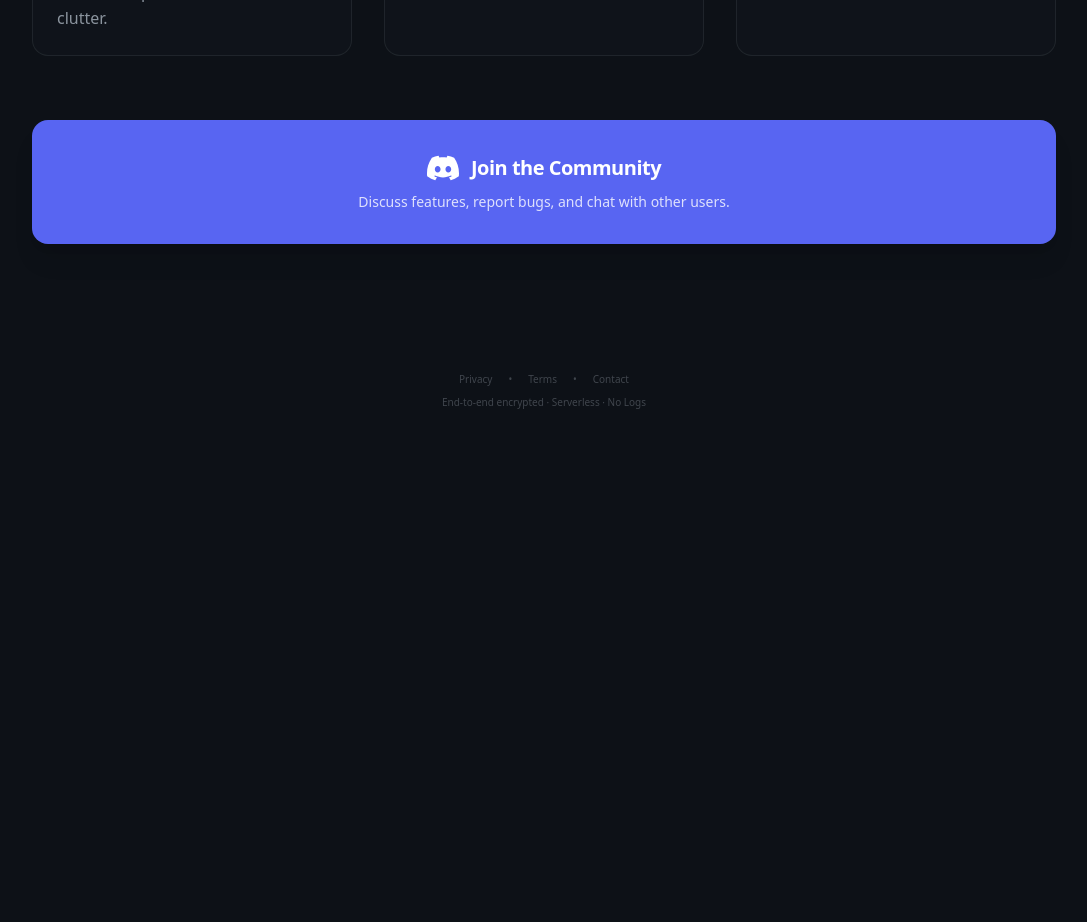
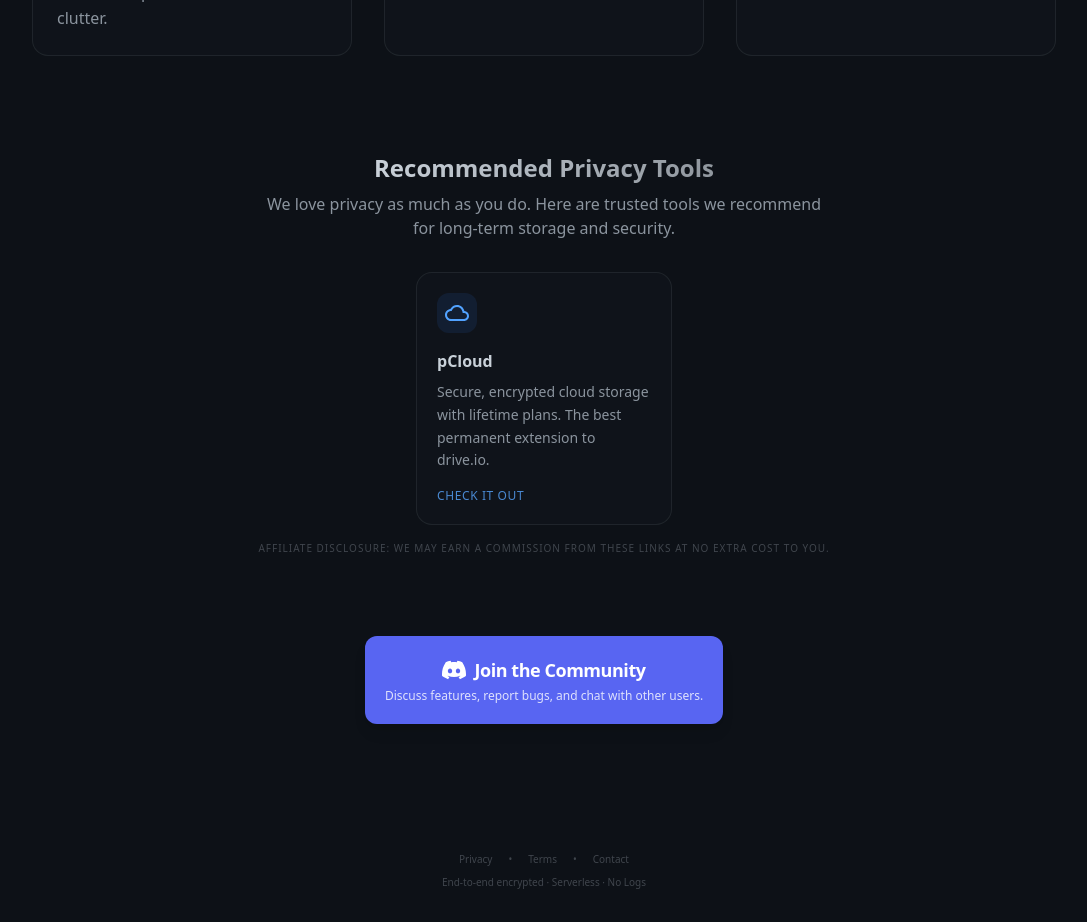
Before and after one commit to Domisore/cloud-clipboard, a Next.js app: page / in a window 1280 px wide. Shown: the part 1040-1962 px from the top of the page, without its empty margins (96-1183 px from the left). Before the commit the page ends 1482 px from the top, so only its background shows below. Built offline with nearby package versions, Linux system fonts and the light colour scheme; no server answers.

Commit message:
feat: Implement Workbox service worker for caching and create initial application page with a recommended tools component.

```diff
--- a/src/app/page.tsx
+++ b/src/app/page.tsx
@@ -4,6 +4,7 @@ import { CommandCenter } from "@/components/ui/CommandCenter";
 import { RecentList } from "@/components/ui/RecentList";
 import { CarbonAd } from "@/components/ui/CarbonAd";
 import { HowItWorks } from "@/components/ui/HowItWorks";
+import { RecommendedTools } from "@/components/monetization/RecommendedTools";
 
 export default function Home() {
   return (
@@ -69,21 +70,24 @@ export default function Home() {
           </div>
 
 
+          {/* Recommended Privacy Tools (Affiliate) */}
+          <RecommendedTools />
+
           {/* Discord CTA */}
           <a
             id="contact"
             href="https://discord.gg/PTtKGCmg"
             target="_blank"
             rel="noopener noreferrer"
-            className="flex flex-col items-center justify-center p-8 rounded-2xl bg-[#5865F2] hover:bg-[#4752C4] text-white transition-all transform hover:scale-[1.02] active:scale-[0.98] shadow-xl group"
+            className="flex flex-col items-center justify-center p-5 rounded-xl bg-[#5865F2] hover:bg-[#4752C4] text-white transition-all transform hover:scale-[1.02] active:scale-[0.98] shadow-lg group max-w-2xl mx-auto"
           >
-            <div className="flex items-center gap-3 mb-2">
-              <svg className="w-8 h-8" viewBox="0 0 24 24" fill="currentColor" xmlns="http://www.w3.org/2000/svg">
+            <div className="flex items-center gap-2 mb-1">
+              <svg className="w-6 h-6" viewBox="0 0 24 24" fill="currentColor" xmlns="http://www.w3.org/2000/svg">
                 <path d="M20.317 4.3698a19.7913 19.7913 0 00-4.8851-1.5152.0741.0741 0 00-.0785.0371c-.211.3753-.4447.8648-.6083 1.2495-1.8447-.2762-3.68-.2762-5.4868 0-.1636-.3933-.4058-.8742-.6177-1.2495a.077.077 0 00-.0785-.037 19.7363 19.7363 0 00-4.8852 1.515.0699.0699 0 00-.0321.0277C.5334 9.0458-.319 13.5799.0992 18.0578a.0824.0824 0 00.0312.0561c2.0528 1.5076 4.0413 2.4228 5.9929 3.0294a.0777.0777 0 00.0842-.0276c.4616-.6304.8731-1.2952 1.226-1.9942a.076.076 0 00-.0416-.1057c-.6528-.2476-1.2743-.5495-1.8722-.8923a.077.077 0 01-.0076-.1277c.1258-.0943.2517-.1892.3718-.2914a.0743.0743 0 01.0776-.0105c3.9278 1.7933 8.18 1.7933 12.0614 0a.0739.0739 0 01.0785.0095c.1202.1023.246.1981.3728.2924a.077.077 0 01-.0066.1276 12.2986 12.2986 0 01-1.873.8914.0766.0766 0 00-.0407.1067c.3604.690.7719 1.3628 1.225 1.9932a.076.076 0 00.0842.0286c1.961-.6067 3.9495-1.5219 6.0023-3.0294a.077.077 0 00.0313-.0552c.5004-5.177-.8382-9.6739-3.5485-13.6604a.061.061 0 00-.0312-.0286zM8.02 15.3312c-1.1825 0-2.1569-1.0857-2.1569-2.419 0-1.3332.9555-2.4189 2.157-2.4189 1.2108 0 2.1757 1.0952 2.1568 2.419 0 1.3332-.946 2.419-2.1568 2.419zm7.9748 0c-1.1825 0-2.1569-1.0857-2.1569-2.419 0-1.3332.9554-2.4189 2.1569-2.4189 1.2108 0 2.1757 1.0952 2.1568 2.419 0 1.3332-.946 2.419-2.1568 2.419z" />
               </svg>
-              <span className="text-xl font-bold tracking-tight">Join the Community</span>
+              <span className="text-lg font-bold tracking-tight">Join the Community</span>
             </div>
-            <p className="text-white/80 text-sm font-medium">
+            <p className="text-white/80 text-xs font-medium">
               Discuss features, report bugs, and chat with other users.
             </p>
           </a>
--- /dev/null
+++ b/src/components/monetization/RecommendedTools.tsx
@@ -0,0 +1,114 @@
+import Link from "next/link";
+
+interface Tool {
+    name: string;
+    description: string;
+    url: string;
+    icon: React.ReactNode;
+    colorClass: string;
+    buttonText?: string;
+}
+
+export function RecommendedTools() {
+    const tools: Tool[] = [
+        {
+            name: "pCloud",
+            description: "Secure, encrypted cloud storage with lifetime plans. The best permanent extension to drive.io.",
+            url: "https://partner.pcloud.com/r/153485",
+            colorClass: "text-blue-400 bg-blue-500/10",
+            icon: (
+                <svg xmlns="http://www.w3.org/2000/svg" viewBox="0 0 24 24" fill="currentColor" className="w-6 h-6">
+                    <path d="M19.35 10.04C18.67 6.59 15.64 4 12 4 9.11 4 6.6 5.64 5.35 8.04 2.34 8.36 0 10.91 0 14c0 3.31 2.69 6 6 6h13c2.76 0 5-2.24 5-5 0-2.64-2.05-4.78-4.65-4.96zM19 18H6c-2.21 0-4-1.79-4-4 0-2.05 1.53-3.76 3.56-3.97l1.07-.11.5-.95C8.08 7.14 9.94 6 12 6c2.62 0 4.88 1.86 5.39 4.43l.3 1.5 1.53.11c1.56.1 2.78 1.41 2.78 2.96 0 1.65-1.35 3-3 3z" />
+                </svg>
+            ),
+        },
+        // {
+        //     name: "Sync.com",
+        //     description: "Zero-knowledge encryption for your files. Guaranteed privacy that even they can't access.",
+        //     url: "https://www.sync.com/?_yap_id=YOUR_REF_ID", // TODO: Replace with real affiliate link
+        //     colorClass: "text-red-400 bg-red-500/10",
+        //     buttonText: "Get 5GB Free",
+        //     icon: (
+        //         <svg xmlns="http://www.w3.org/2000/svg" viewBox="0 0 24 24" fill="none" stroke="currentColor" strokeWidth="2" strokeLinecap="round" strokeLinejoin="round" className="w-6 h-6">
+        //             <path d="M21 12c0 1.66-4 3-9 3s-9-1.34-9-3" />
+        //             <path d="M3 5v14c0 1.66 4 3 9 3s9-1.34 9-3V5" />
+        //             <ellipse cx="12" cy="5" rx="9" ry="3" />
+        //         </svg>
+        //     ),
+        // },
+        // {
+        //     name: "NordVPN",
+        //     description: "Protect your connection while sharing. fast, secure, and keeps no logs of your activity.",
+        //     url: "https://nordvpn.com/ref/YOUR_REF_ID", // TODO: Replace with real affiliate link
+        //     colorClass: "text-emerald-400 bg-emerald-500/10",
+        //     icon: (
+        //         <svg xmlns="http://www.w3.org/2000/svg" viewBox="0 0 24 24" fill="none" stroke="currentColor" strokeWidth="2" strokeLinecap="round" strokeLinejoin="round" className="w-6 h-6">
+        //             <path d="M12 22s8-4 8-10V5l-8-3-8 3v7c0 6 8 10 8 10z" />
+        //             <path d="m9 12 2 2 4-4" />
+        //         </svg>
+        //     ),
+        // },
+        // {
+        //    name: "Proton",
+        //    description: "Complete privacy ecosystem: Email, Calendar, Drive, and VPN from CERN scientists.",
+        //    url: "https://proton.me/mail/pricing?ref=YOUR_REF_ID",
+        //    colorClass: "text-purple-400 bg-purple-500/10",
+        //    icon: (
+        //      <svg xmlns="http://www.w3.org/2000/svg" viewBox="0 0 24 24" fill="none" stroke="currentColor" strokeWidth="2" strokeLinecap="round" strokeLinejoin="round" className="w-6 h-6">
+        //        <path d="M12 22s8-4 8-10V5l-8-3-8 3v7c0 6 8 10 8 10" />
+        //        <circle cx="12" cy="12" r="3" />
+        //      </svg>
+        //    )
+        // }
+    ];
+
+    return (
+        <section className="w-full max-w-5xl mx-auto py-8">
+            <div className="flex flex-col items-center mb-8">
+                <h2 className="text-2xl font-bold bg-clip-text text-transparent bg-gradient-to-r from-foreground to-foreground/70">
+                    Recommended Privacy Tools
+                </h2>
+                <p className="text-foreground-muted mt-2 text-center max-w-xl">
+                    We love privacy as much as you do. Here are trusted tools we recommend for long-term storage and security.
+                </p>
+            </div>
+
+            <div className="flex flex-wrap justify-center gap-4">
+                {tools.map((tool) => (
+                    <a
+                        key={tool.name}
+                        href={tool.url}
+                        target="_blank"
+                        rel="noopener noreferrer nofollow"
+                        className="group flex flex-col p-5 rounded-2xl bg-surface/30 border border-border-color/50 hover:border-accent/30 hover:bg-surface/50 transition-all duration-300 relative overflow-hidden w-full sm:max-w-[16rem]"
+                    >
+                        {/* Hover Glow Effect */}
+                        <div className="absolute inset-0 bg-gradient-to-br from-transparent to-accent/5 opacity-0 group-hover:opacity-100 transition-opacity" />
+
+                        <div className={`w-10 h-10 rounded-xl flex items-center justify-center mb-4 transition-transform group-hover:scale-110 ${tool.colorClass}`}>
+                            {tool.icon}
+                        </div>
+
+                        <h3 className="text-foreground font-semibold mb-2 flex items-center gap-2">
+                            {tool.name}
+                            <svg xmlns="http://www.w3.org/2000/svg" width="12" height="12" viewBox="0 0 24 24" fill="none" stroke="currentColor" strokeWidth="3" strokeLinecap="round" strokeLinejoin="round" className="opacity-0 group-hover:opacity-50 transition-opacity"><path d="M7 17l9.2-9.2M17 17V7H7" /></svg>
+                        </h3>
+
+                        <p className="text-sm text-foreground-muted leading-relaxed mb-4 flex-grow">
+                            {tool.description}
+                        </p>
+
+                        <div className="text-xs font-medium text-accent opacity-80 group-hover:opacity-100 transition-opacity mt-auto uppercase tracking-wider">
+                            {tool.buttonText || "Check it out"}
+                        </div>
+                    </a>
+                ))}
+            </div>
+            <div className="mt-4 text-center">
+                <p className="text-[10px] text-foreground-muted/40 uppercase tracking-widest">
+                    Affiliate Disclosure: We may earn a commission from these links at no extra cost to you.
+                </p>
+            </div>
+        </section>
+    );
+}
```
